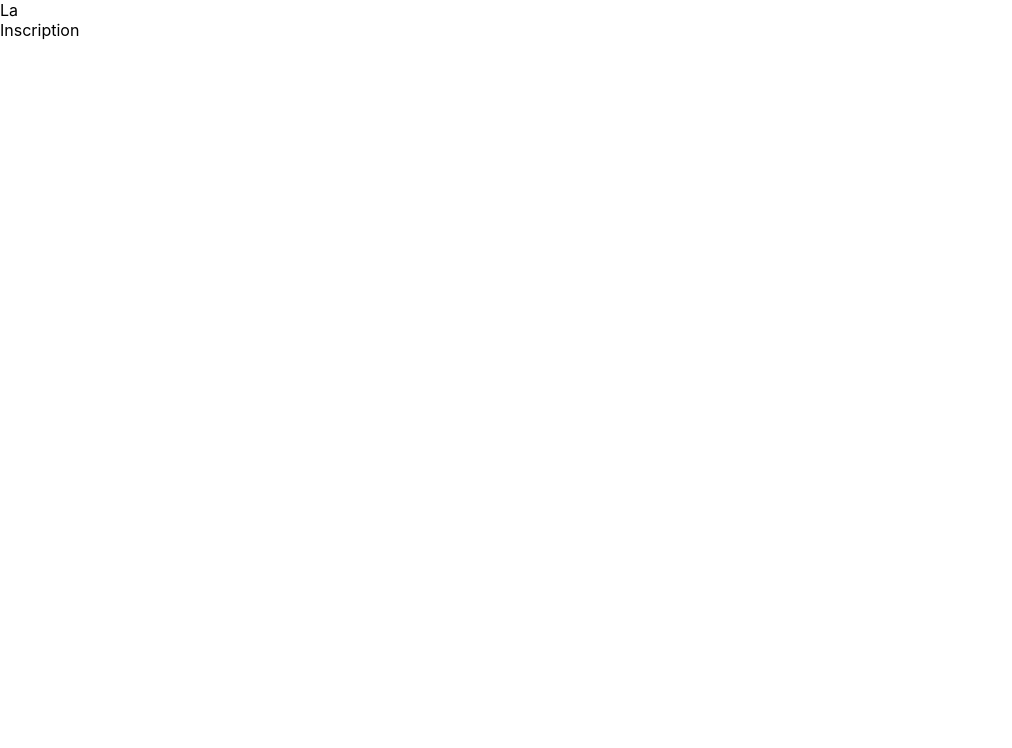
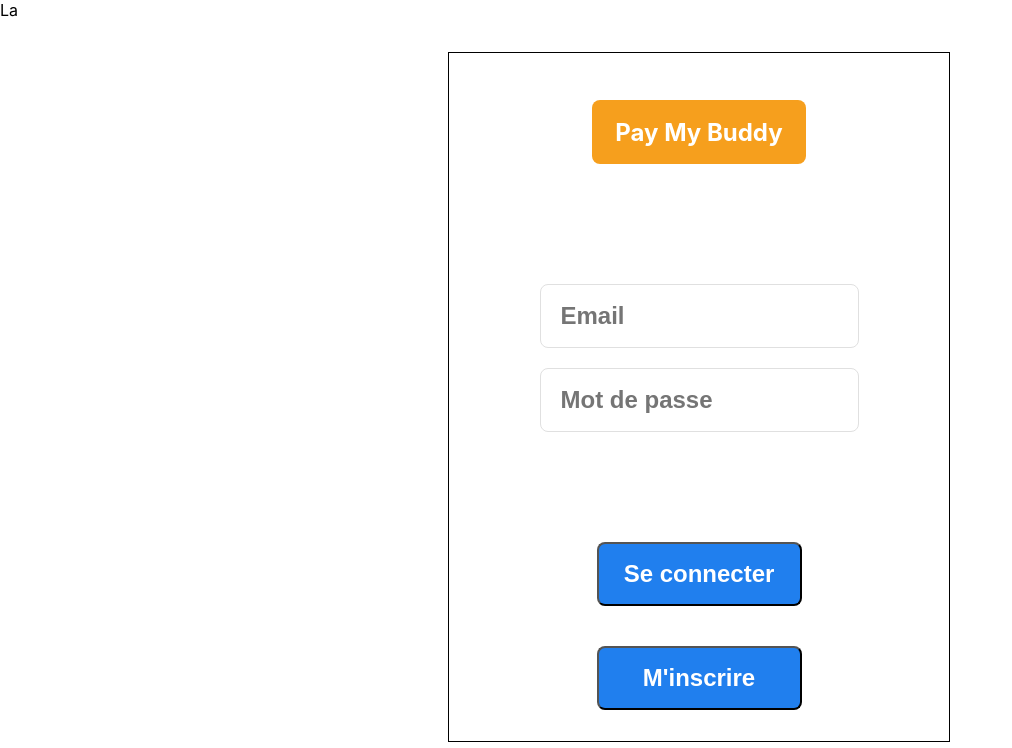
Before and after one commit to laflosh/projet_6_PayMyBuddy, a React (Create React App) app in the folder frontend/: page / in a window 1280 px wide. Shown: the top 748 px of the page, without its empty margins (0-1012 px from the left). Built offline with nearby package versions, Linux system fonts and the light colour scheme.

Commit message:
structure and page layout for signIn page

```diff
--- a/frontend/src/App/App.jsx
+++ b/frontend/src/App/App.jsx
@@ -1,4 +1,3 @@
-import './style/main.scss';
 import { APP_ROUTES} from "./utils/constant.js";
 import { BrowserRouter, Routes, Route } from 'react-router-dom';
 import Header from "./component/Header/header.jsx";
--- a/frontend/src/App/page/SignIn/signIn.jsx
+++ b/frontend/src/App/page/SignIn/signIn.jsx
@@ -3,7 +3,31 @@ function SignIn(){
 
     return(
 
-        <div>Inscription</div>
+        <div className = "countainerSignIn">
+
+            <h1>Pay My Buddy</h1>
+
+            <form className="countainerSignIn__signInForm">
+
+                <label>
+                    <input for="text" name="email" id="email" placeholder="Email" required/>
+                </label>
+
+                <label>
+                    <input for="text" name="password" id="password" placeholder="Mot de passe" required/>
+                </label>
+
+                <button>
+                    Se connecter
+                </button>
+
+            </form>
+
+            <button class = "countainerSignIn__btnToInscription">
+                M'inscrire
+            </button>
+
+        </div>
 
     );
 
--- /dev/null
+++ b/frontend/src/App/page/SignIn/signIn.scss
@@ -0,0 +1,67 @@
+.countainerSignIn{
+
+    display: flex;
+    flex-direction: column;
+    justify-content: center;
+    align-items: center;
+    width: 500px;
+    height: 688px;
+    margin-top: 2.5%;
+    margin-left: 35%;
+    border: black 1px solid;
+    gap: 40px;
+
+    h1{
+        display: flex;
+        justify-content: center;
+        align-items: center;
+        color: white;
+        background-color: #F69F1D;
+        border-radius: 8px;
+        width: 214px;
+        height: 64px;
+        font-size: 24px;
+        margin-bottom: 70px;
+    }
+
+    &__signInForm{
+        display: flex;
+        flex-direction: column;
+        justify-content: center;
+        align-items: center;
+
+        button{
+            color: white;
+            background-color: #207FEE;
+            border-radius: 8px;
+            width: 205px;
+            height: 64px;
+            font-size: 24px;
+            font-weight: 600;
+            margin-top: 100px;
+        }
+
+        input{
+            width: 295px;
+            height: 60px;
+            font-size: 24px;
+            font-weight: 600;
+            border: #E0E0E0 1px solid;
+            border-radius: 8px;
+            margin: 10px 0;
+            padding-left: 20px;
+        }
+
+    }
+
+    &__btnToInscription{
+        color: white;
+        background-color: #207FEE;
+        border-radius: 8px;
+        width: 205px;
+        height: 64px;
+        font-size: 24px;
+        font-weight: 600;
+    }
+
+}
--- a/frontend/src/App/style/main.scss
+++ b/frontend/src/App/style/main.scss
@@ -1 +1,3 @@
 @import "./global.scss";
+
+@import "../page/SignIn/signIn.scss";
```
